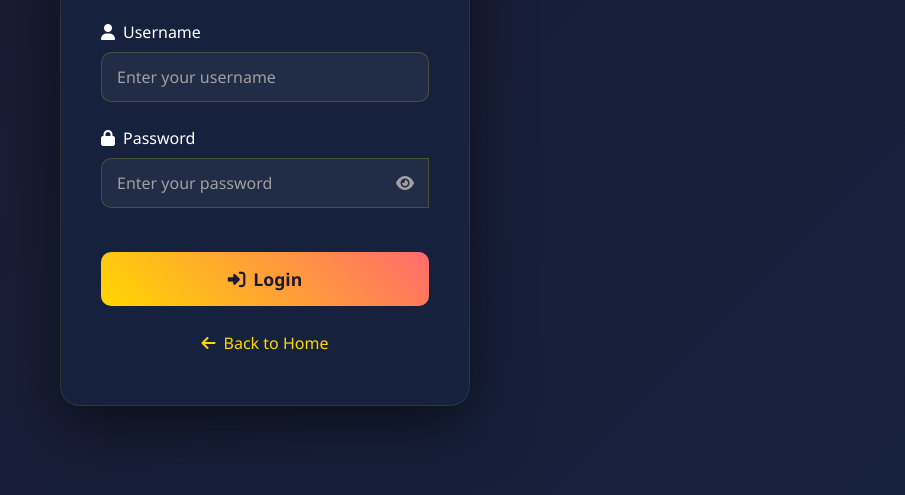
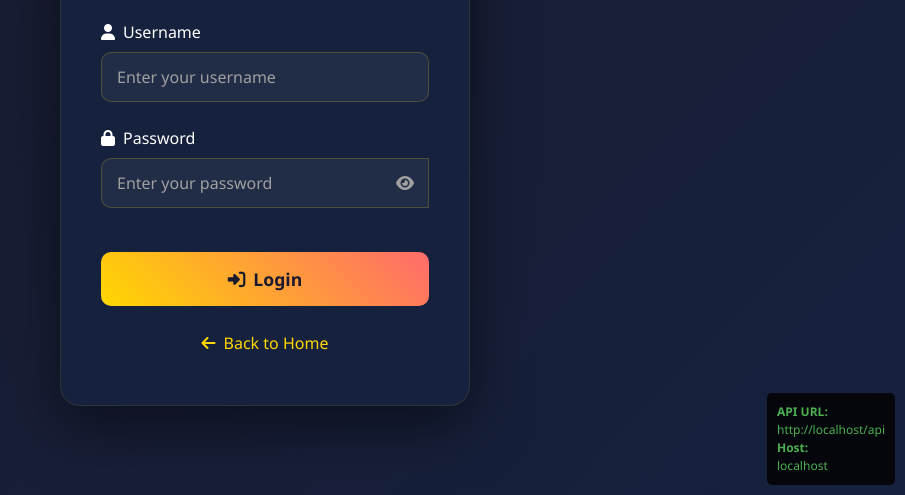
Before and after one commit to herakeeps-alt/philucku-auth-server, a website: page public/admin-login.html in a window 1280 px wide. Shown: the part 305-800 px from the top of the page, without its empty margins (375-1280 px from the left). Drawn offline with nearby package versions, Linux system fonts and the light colour scheme.

Commit message:
fixed url issue

```diff
--- a/public/admin-login.html
+++ b/public/admin-login.html
@@ -155,6 +155,19 @@
         .input-group {
             position: relative;
         }
+
+        .debug-info {
+            position: fixed;
+            bottom: 10px;
+            right: 10px;
+            background: rgba(0, 0, 0, 0.8);
+            padding: 10px;
+            border-radius: 5px;
+            font-size: 0.75rem;
+            color: #4CAF50;
+            max-width: 300px;
+            word-break: break-all;
+        }
     </style>
 </head>
 <body>
@@ -212,19 +225,42 @@
             </form>
 
             <div class="back-link">
-                <a href="index.html">
+                <a href="/">
                     <i class="fas fa-arrow-left me-2"></i>Back to Home
                 </a>
             </div>
         </div>
     </div>
 
+    <!-- Debug info (remove in production) -->
+    <div class="debug-info" id="debugInfo"></div>
+
     <script src="https://cdn.jsdelivr.net/npm/bootstrap@5.3.0/dist/js/bootstrap.bundle.min.js"></script>
     <script>
-        // API_URL is injected from server environment via window.ENV
-        const API_URL = window.ENV?.API_URL || 'http://localhost:3332/api';
+        // Auto-detect API URL based on current domain
+        function getApiUrl() {
+            // If window.ENV is injected by server, use it
+            if (window.ENV && window.ENV.API_URL) {
+                return window.ENV.API_URL;
+            }
 
-        console.log('Using API URL:', API_URL);
+            // Otherwise, construct from current location
+            const protocol = window.location.protocol; // http: or https:
+            const host = window.location.host; // domain.com or localhost:3332
+
+            return `${protocol}//${host}/api`;
+        }
+
+        const API_URL = getApiUrl();
+
+        // Show debug info
+        document.getElementById('debugInfo').innerHTML = `
+            <strong>API URL:</strong><br>${API_URL}<br>
+            <strong>Host:</strong><br>${window.location.host}
+        `;
+
+        console.log('🔧 Using API URL:', API_URL);
+        console.log('🌐 Current host:', window.location.host);
 
         function togglePassword() {
             const passwordInput = document.getElementById('password');
@@ -272,6 +308,8 @@
             const btnText = document.getElementById('btnText');
             const btnSpinner = document.getElementById('btnSpinner');
 
+            console.log('🔐 Attempting login to:', `${API_URL}/admin/login`);
+
             // Disable button and show spinner
             loginBtn.disabled = true;
             btnText.classList.add('d-none');
@@ -287,6 +325,7 @@
                 });
 
                 const data = await response.json();
+                console.log('📥 Login response:', data);
 
                 if (data.success) {
                     // Save token to localStorage
@@ -297,14 +336,14 @@
 
                     // Redirect to dashboard
                     setTimeout(() => {
-                        window.location.href = 'admin-dashboard.html';
+                        window.location.href = '/admin/dashboard';
                     }, 1000);
                 } else {
                     showAlert(data.message || 'Login failed. Please try again.');
                 }
             } catch (error) {
-                console.error('Login error:', error);
-                showAlert('Connection error. Please check your network and try again.');
+                console.error('❌ Login error:', error);
+                showAlert(`Connection error: ${error.message}. Check console for details.`);
             } finally {
                 // Re-enable button
                 loginBtn.disabled = false;
@@ -317,6 +356,7 @@
         window.addEventListener('DOMContentLoaded', () => {
             const token = localStorage.getItem('adminToken');
             if (token) {
+                console.log('🔑 Found existing token, verifying...');
                 // Verify token is still valid
                 fetch(`${API_URL}/admin/verify`, {
                     headers: {
@@ -325,11 +365,18 @@
                 })
                 .then(res => res.json())
                 .then(data => {
+                    console.log('✅ Token verification:', data);
                     if (data.success) {
-                        window.location.href = 'admin-dashboard.html';
+                        console.log('✅ Token valid, redirecting to dashboard');
+                        window.location.href = '/admin/dashboard';
+                    } else {
+                        console.log('⚠️ Token invalid, clearing');
+                        localStorage.removeItem('adminToken');
+                        localStorage.removeItem('adminData');
                     }
                 })
-                .catch(() => {
+                .catch((error) => {
+                    console.error('❌ Token verification error:', error);
                     // Token invalid, clear it
                     localStorage.removeItem('adminToken');
                     localStorage.removeItem('adminData');
```
Also changed, not shown: public/admin-dashboard.html (+17 -3 lines).
